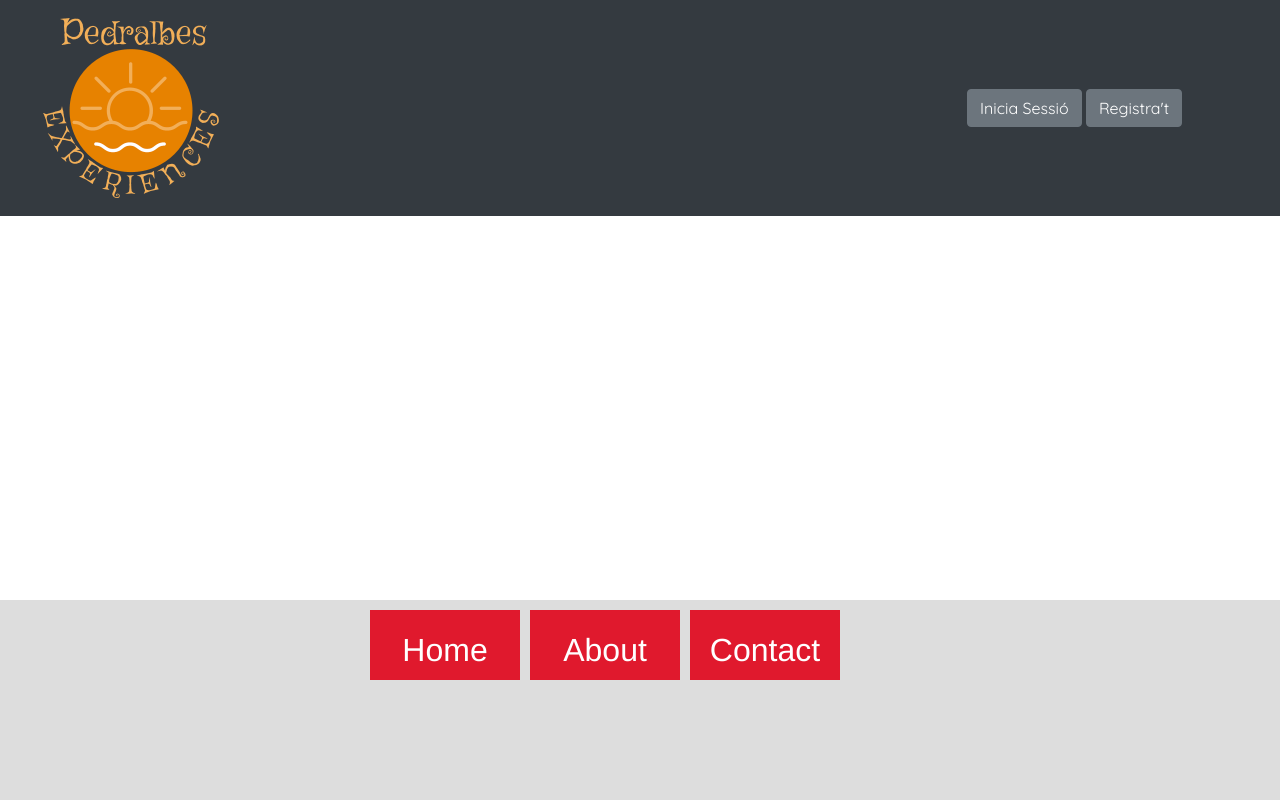
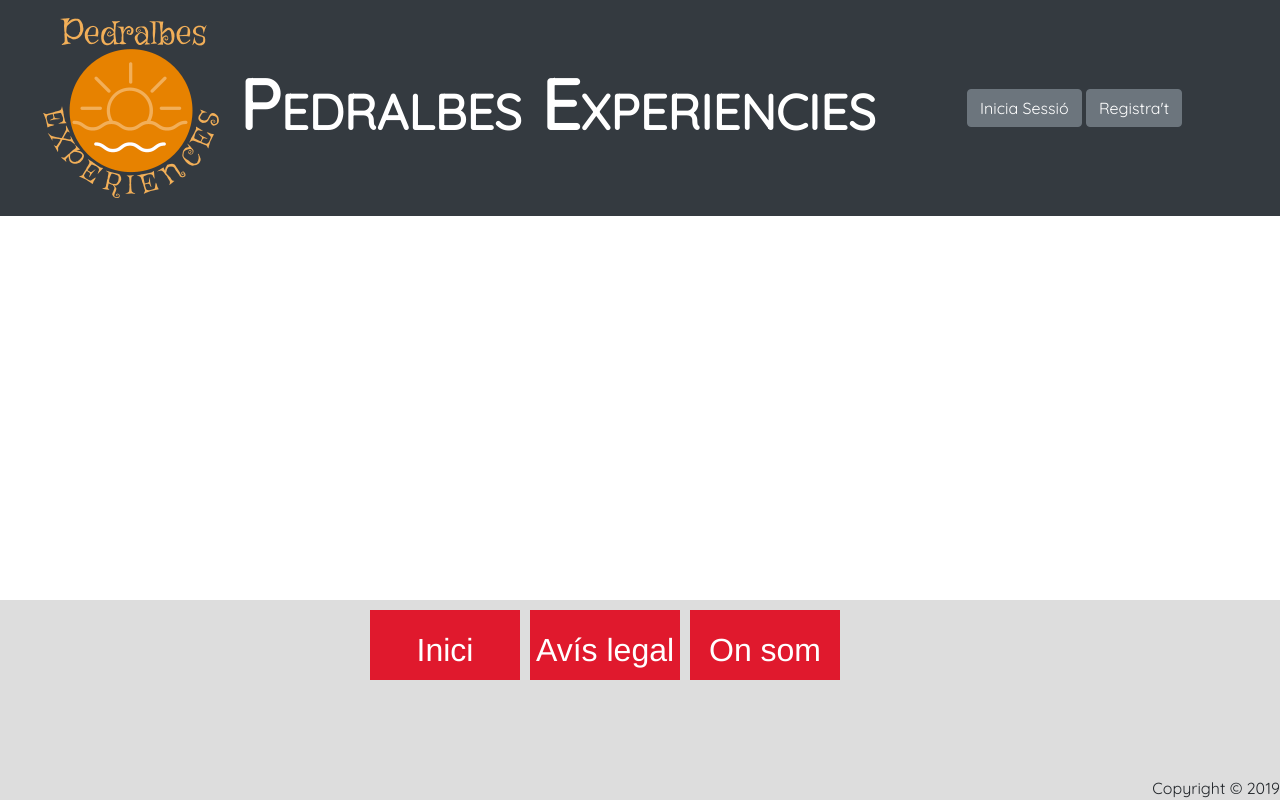
Before and after one commit to Mariogg1/Viatges, a PHP site: page / in a window 1280 px wide. Run offline with PHP 8.4, Linux system fonts and the light colour scheme; data that the repository does not hold is empty; some libraries are stand-ins or nearby versions.

Commit message:
ultims retocs

```diff
--- a/DB/emplena.sql
+++ b/DB/emplena.sql
@@ -7,7 +7,10 @@ VALUES("adam69", "adam1234", "Adam", "Jalich", "Hamed", "adam69@hotmail.com", 1)
 INSERT INTO usuaris (nomUsuari, contrasenya, nom, primerCognom, segonCognom, correuElectronic, estat)
 VALUES("pep32", "pep1234", "Pep", "Garcia", "Ferrer", "pep32@hotmail.com", 1);
 
-INSERT INTO administradors VALUES(1);
+INSERT INTO usuaris (nomUsuari, contrasenya, nom, primerCognom, segonCognom, correuElectronic, estat)
+VALUES("admin", "admin", "admin", "admin", "admin", "admin@hotmail.com", 1);
+
+INSERT INTO administradors VALUES(3);
 
 INSERT INTO experiencies (titol, text, imatge, estat, idCategoria, idUsuari)
 VALUES("Viatge a Roma", "Lorem ipsum dolor sit amet, consectetur adipiscing elit. Pellentesque sodales nisl sem, ac commodo turpis aliquet at. In porta sapien posuere, porta purus ac, sagittis lacus. Mauris feugiat arcu quis libero ultricies porta. Nulla fermentum mauris sed turpis ornare, et ultrices urna hendrerit. Aenean feugiat dapibus tellus, quis pellentesque quam. Duis lobortis velit quis magna semper ultricies. Sed ullamcorper pellentesque lectus, et placerat libero malesuada ac. Nulla mollis est et risus pulvinar facilisis. Phasellus euismod risus vitae augue scelerisque blandit. In tellus nisl, faucibus ut nibh vel, euismod tempor lorem. Nullam iaculis, nisi sit amet vehicula iaculis, sapien turpis sagittis massa, eget tincidunt elit sapien vitae turpis. Duis ante sem, pharetra at efficitur sit amet, pretium ut sapien.
--- a/css/style.css
+++ b/css/style.css
@@ -11,6 +11,13 @@ body{
 
 header{
   margin-bottom: 20px;
+}
+
+#titol-header{
+  color: white;
+  font-weight: bold;
+  font-variant: small-caps;
+  font-size: 70px;
 }
 
 .benvinguda{
@@ -72,6 +79,12 @@ footer{
   text-align: center;
   text-justify: inter-word;
   padding-bottom:70px;
+}
+
+#copyright{
+  position: absolute;
+  bottom: 0;
+  right: 0;
 }
 
 /*buscador*/
--- a/declaracio.php
+++ b/declaracio.php
@@ -22,6 +22,7 @@
       <script src="js/mostrarPaginaUsuari.js"></script>
       <script src="js/modificarUsuaris.js"></script>
       <script src="js/modificarExperiencies.js"></script>
+      <script src="js/alerts.js"></script>
     </head>
     <body>
       <header>
@@ -29,7 +30,9 @@
       <div class="col-md-2">
           <a href="index.php"><img src="logo/logo.png" class="logo"></a>
       </div>
-      <div class="col-md-7"></div>
+      <div class="col-md-7">
+        <h1 id="titol-header">Pedralbes Experiencies</h1>
+      </div>
         <?php
           if(isset($_SESSION['login_user'])){
               include_once 'header-registrat.php';
--- a/experiencies-noregistrat.php
+++ b/experiencies-noregistrat.php
@@ -14,7 +14,7 @@
                 "<img class='img-experiencia' src='img_experiencies/" . $experiencia['imatge'] . "' style='object-fit: cover'>
                 <h2>" . $experiencia['titol'] . "</h2>
                 <p class='cortar'>" . $experiencia['text'] . "</p>
-                <p><a class='btn btn-secondary' href='#' role='button'>Veure més</a></p>
+                <p><a class='btn btn-secondary' href='#' role='button' onclick='veureMes()'>Veure més</a></p>
                 </div>";
               }
             ?>
--- a/footer.php
+++ b/footer.php
@@ -2,17 +2,20 @@
     <div id="menu">
         <ul>
             <li>
-                <a href="#">Home</a>
-                <a href="https://camp.iam.cat/">See Us</a>
+                <a href="#">Inici</a>
+                <a target="_blank" href="http://www.institutpedralbes.cat/">Qui som?</a>
             </li>
             <li>
-                <a href="#">About</a>
-                <a href="#">Meet Us</a>
+                <a href="#">Avís legal</a>
+                <a target="_blank" href="http://web.gencat.cat/ca/menu-ajuda/ajuda/avis_legal/">Informa't</a>
             </li>
             <li>
-                <a href="#">Contact</a>
-                <a href="#">Greet Us</a>
+                <a href="#">On som</a>
+                <a target="_blank" href="http://www.institutpedralbes.cat/contacte/">Contacta</a>
             </li>
         </ul>
     </div>
+    <div id="copyright">
+        Copyright © 2019
+    </div>
 </footer>
--- a/header-registrat.php
+++ b/header-registrat.php
@@ -27,6 +27,9 @@
                 ?>
             </div>
             <div class="row">
+                <button type="button" id="boton3" class="btn btn-primary" onclick="mostrarPaginaUsuari();">Pagina d'usuari</button>
+            </div>
+            <div class="row">
                 <a href="logout.php">Sortir</a>
             </div>
         </div>
--- /dev/null
+++ b/js/alerts.js
@@ -0,0 +1,3 @@
+function veureMes(){
+    alert("Per veure més has d'iniciar sesió.");
+}
--- a/mostrar-experiencia.php
+++ b/mostrar-experiencia.php
@@ -89,5 +89,4 @@ if(!$_GET){
     }
 }
 ?>
-<button type="button" id="boton3" class="btn btn-primary" onclick="mostrarPaginaUsuari();">Pagina d'usuari</button>
 </div>
```
Also changed, not shown: README.md.txt (deleted, +0 -9 lines), README.md (added).
